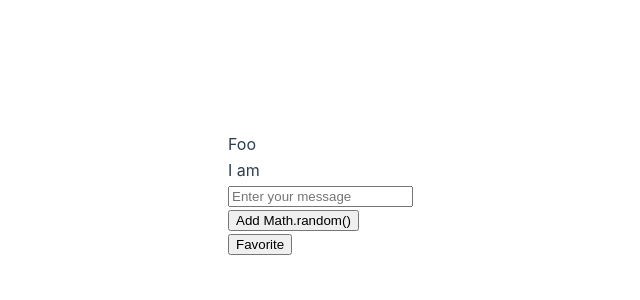
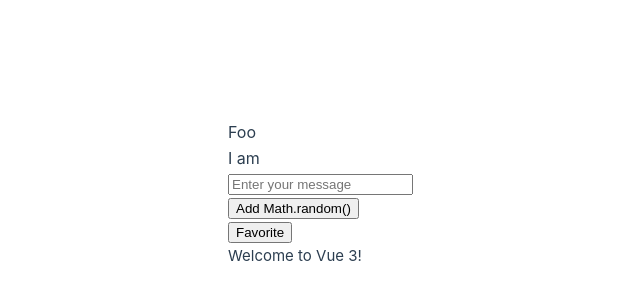
Before and after one commit to liweinan/play-vue, a Vue app: page / in a window 1280 px wide. Shown: the part 206-506 px from the top of the page, without its empty margins (227-867 px from the left). Built offline with nearby package versions, Linux system fonts and the light colour scheme.

Commit message:
defineComponent

```diff
--- a/src/App.vue
+++ b/src/App.vue
@@ -1,6 +1,8 @@
 <script setup lang="ts">
 import {RouterLink, RouterView} from 'vue-router'
 import Foo from './Foo.vue'
+import Comp from './Comp.vue'
+
 // https://www.w3schools.com/vue/showvue.php?filename=demo_emit_3
 // import HelloWorld from './components/HelloWorld.vue'
 
@@ -26,7 +28,7 @@ function add(event, num) {
       <!--      </nav>-->
 
       <Foo @toggle-favorite="receiveEmit" @add="add"/>
-
+      <Comp/>
     </div>
   </header>
 
--- /dev/null
+++ b/src/Comp.vue
@@ -0,0 +1,11 @@
+<script lang="ts">
+import { defineComponent, h } from 'vue';
+
+export default defineComponent({
+  setup(props, context) {
+    const message = 'Welcome to Vue 3!'
+    console.log("setup -> " + props + ' ' + context);
+    return () => h('div', message)
+  }
+})
+</script>
--- a/src/Foo.vue
+++ b/src/Foo.vue
@@ -12,7 +12,6 @@
   </p>
 </template>
 <script lang="ts">
-
 export default {
   name: 'Foo',
   data() {
```
